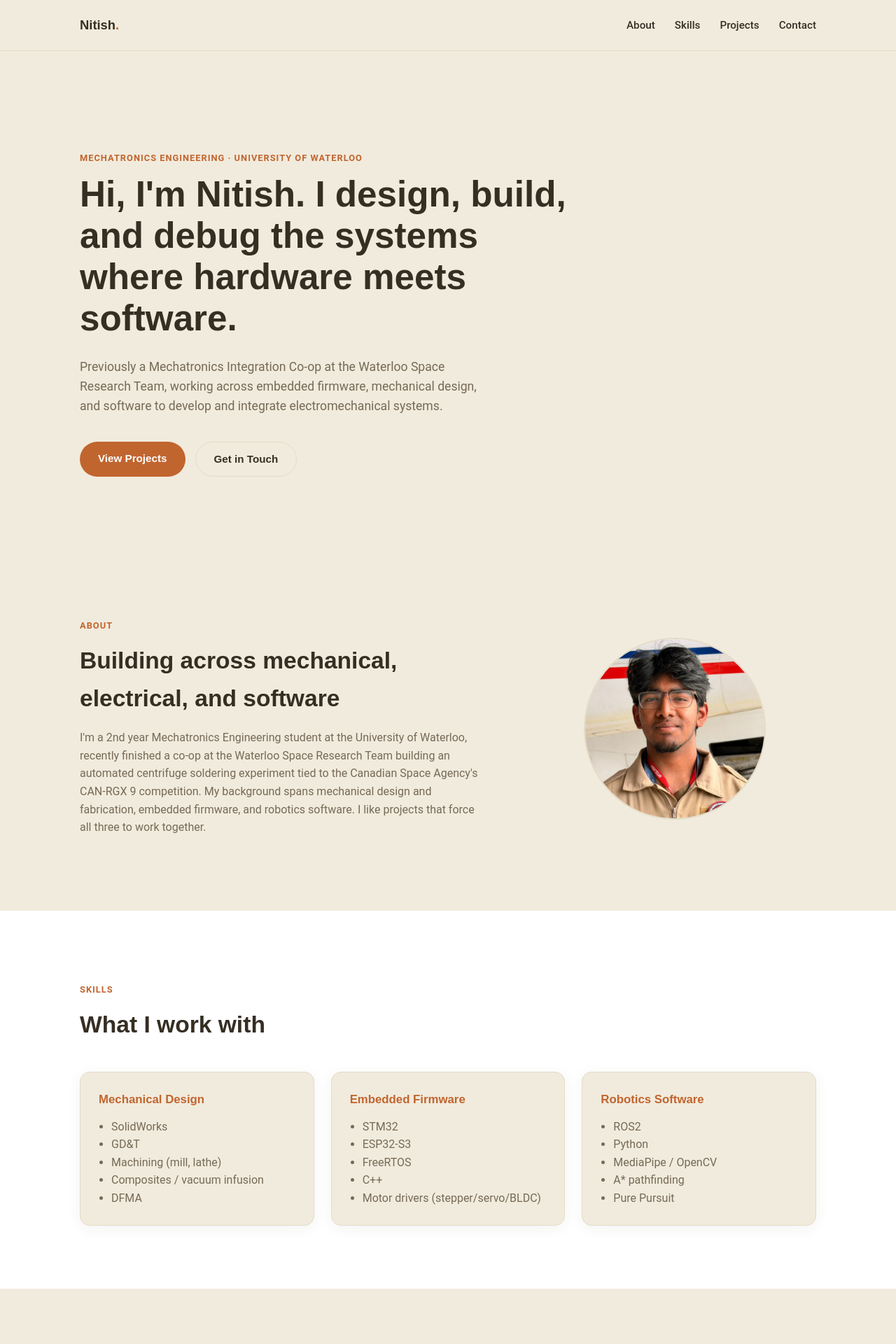
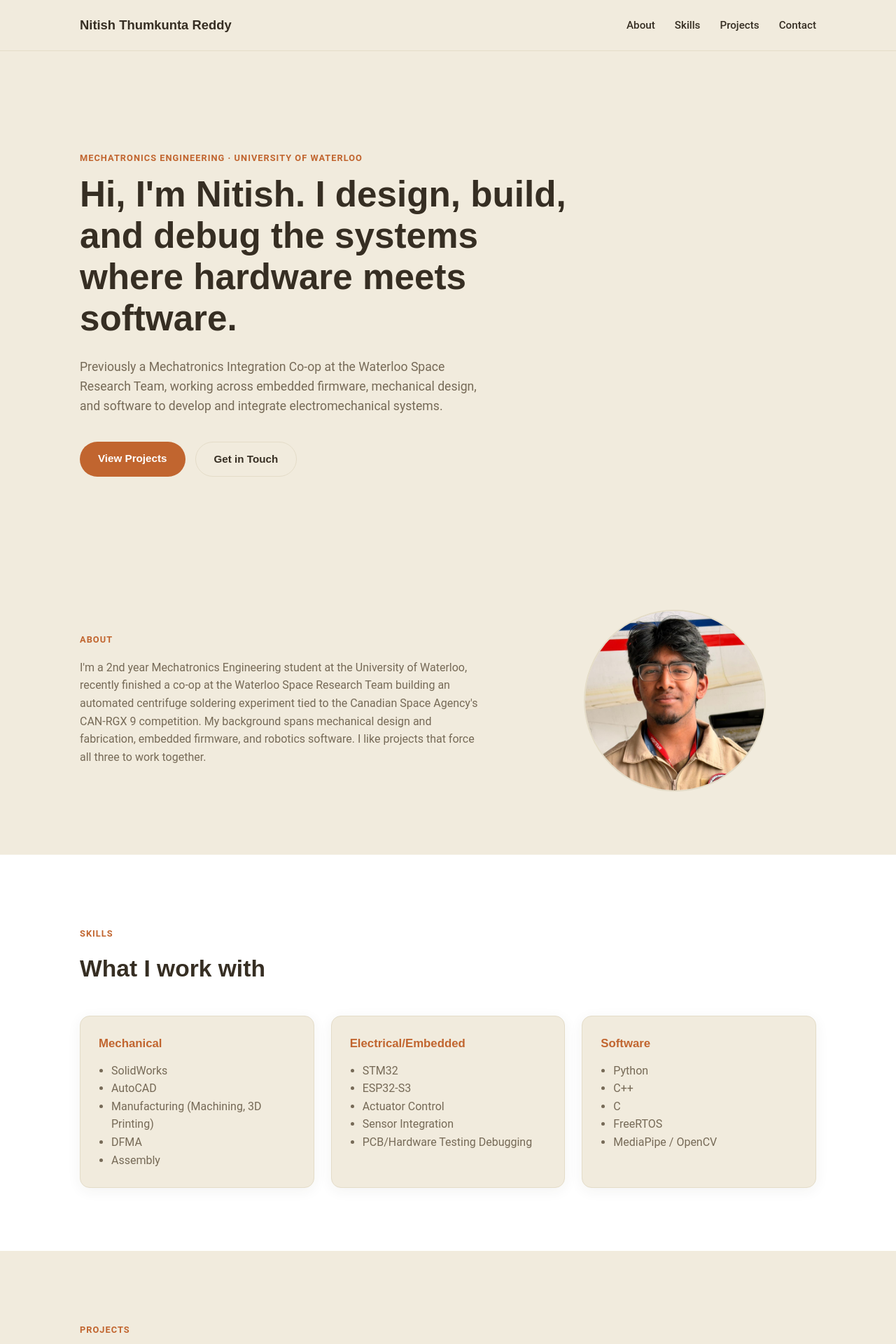
Before and after one commit to nitish2006main/PortfolioWebsite, a React (Vite) app: page / in a window 1280 px wide. Shown: the top 1920 px of the page at 70% size. Built offline with nearby package versions, Linux system fonts and the light colour scheme.

Commit message:
Changes to skill section, and changing some formatting and text

```diff
--- a/src/components/About.jsx
+++ b/src/components/About.jsx
@@ -13,10 +13,6 @@ function About() {
       >
         <div>
           <p className="eyebrow">About</p>
-
-          <h2 style={{ fontSize: '2.1rem' }}>
-            Building across mechanical, electrical, and software
-          </h2>
 
           <p style={{ color: 'var(--color-text-muted)' }}>
             I'm a 2nd year Mechatronics Engineering student at the University of Waterloo,
@@ -49,7 +45,7 @@ function About() {
           >
             <img
               src="/linkedin-photo.JPG"
-              alt="Nitish Reddy"
+              alt="Nitish Thumkunta Reddy"
               style={{
                 width: '100%',
                 height: '100%',
--- a/src/components/Contact.jsx
+++ b/src/components/Contact.jsx
@@ -3,7 +3,7 @@ function Contact() {
     <section id="contact" className="section" style={{ background: 'var(--color-surface)' }}>
       <div className="container" style={{ textAlign: 'center', maxWidth: 560 }}>
         <p className="eyebrow">Contact</p>
-        <h2 style={{ fontSize: '2.1rem' }}>Let's talk</h2>
+        <h2 style={{ fontSize: '2.1rem' }}>Let's connect!</h2>
         <p style={{ color: 'var(--color-text-muted)', marginBottom: 28 }}>
           Open to co-op opportunities in mechatronics and robotics. Feel Free to reach out by email or connect on LinkedIn.
         </p>
--- a/src/components/Footer.jsx
+++ b/src/components/Footer.jsx
@@ -7,7 +7,7 @@ function Footer() {
         color: 'var(--color-text-muted)',
         fontSize: '0.85rem',
       }}>
-        <span>© {new Date().getFullYear()} Nitish</span>
+        <span>© {new Date().getFullYear()} Nitish Thumkunta Reddy</span>
         <span>Built with React</span>
       </div>
     </footer>
--- a/src/components/Navbar.jsx
+++ b/src/components/Navbar.jsx
@@ -27,7 +27,7 @@ function Navbar() {
           fontSize: '1.15rem',
           color: 'var(--color-text)',
         }}>
-          Nitish<span style={{ color: 'var(--color-secondary)' }}>.</span>
+          Nitish Thumkunta Reddy
         </a>
         <nav style={{ display: 'flex', gap: 28 }}>
           {links.map((l) => (
--- a/src/components/Skills.jsx
+++ b/src/components/Skills.jsx
@@ -1,15 +1,15 @@
 const groups = [
   {
-    title: 'Mechanical Design',
-    items: ['SolidWorks', 'GD&T', 'Machining (mill, lathe)', 'Composites / vacuum infusion', 'DFMA'],
+    title: 'Mechanical',
+    items: ['SolidWorks', 'AutoCAD', 'Manufacturing (Machining, 3D Printing)', 'DFMA', 'Assembly'],
   },
   {
-    title: 'Embedded Firmware',
-    items: ['STM32', 'ESP32-S3', 'FreeRTOS', 'C++', 'Motor drivers (stepper/servo/BLDC)'],
+    title: 'Electrical/Embedded',
+    items: ['STM32', 'ESP32-S3', 'Actuator Control', 'Sensor Integration', 'PCB/Hardware Testing Debugging'],
   },
   {
-    title: 'Robotics Software',
-    items: ['ROS2', 'Python', 'MediaPipe / OpenCV', 'A* pathfinding', 'Pure Pursuit'],
+    title: 'Software',
+    items: ['Python', 'C++', 'C', 'FreeRTOS', 'MediaPipe / OpenCV'],
   },
 ]
 
```
